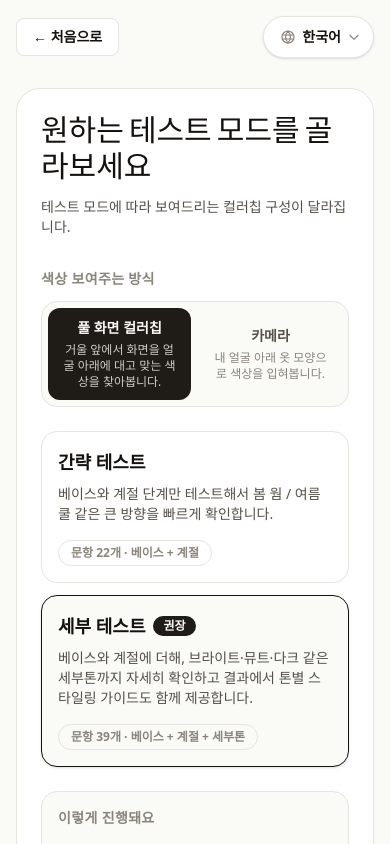
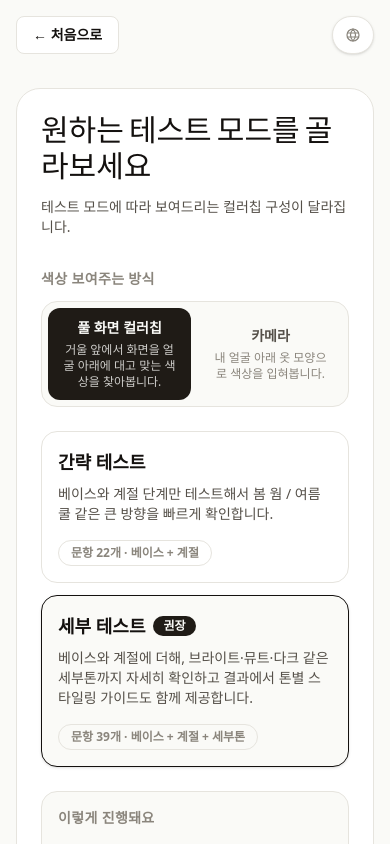
Before and after one commit to sadie100/personal-color-test, a React (Vite) app: page /test in a window 390 px wide. Shown: the top 844 px of the page. Built offline with nearby package versions, Linux system fonts and the light colour scheme; a web font is replaced by a local one.

Commit message:
fix: 언어 버튼이 모바일 화면에선 아이콘만 들어가게 수정

```diff
--- a/src/components/LangToggle.tsx
+++ b/src/components/LangToggle.tsx
@@ -36,7 +36,8 @@ export const LangToggle = ({ lang, onToggle }: LangToggleProps) => {
     <div ref={ref} className="relative">
       <button
         onClick={() => setOpen((value) => !value)}
-        className="flex items-center gap-1.5 rounded-full border border-hairline bg-surface py-2.5 pr-3 pl-4 text-sm font-semibold text-ink shadow-sm transition-all hover:bg-fill active:scale-95"
+        aria-label={current.label}
+        className="flex shrink-0 items-center gap-1.5 rounded-full border border-hairline bg-surface py-2.5 pr-3 pl-3 text-sm font-semibold text-ink shadow-sm transition-all hover:bg-fill active:scale-95 sm:pl-4"
       >
         <svg
           className="h-4 w-4 shrink-0 text-ink-3"
@@ -63,9 +64,9 @@ export const LangToggle = ({ lang, onToggle }: LangToggleProps) => {
             d="M12 3c-2.4 3-3.8 5.8-3.8 9s1.4 6 3.8 9M12 3c2.4 3 3.8 5.8 3.8 9s-1.4 6-3.8 9"
           />
         </svg>
-        {current.label}
+        <span className="hidden sm:inline">{current.label}</span>
         <svg
-          className={`h-3.5 w-3.5 text-ink-3 transition-transform duration-200 ${open ? "rotate-180" : ""}`}
+          className={`hidden h-3.5 w-3.5 text-ink-3 transition-transform duration-200 sm:block ${open ? "rotate-180" : ""}`}
           fill="none"
           viewBox="0 0 24 24"
           stroke="currentColor"
```
